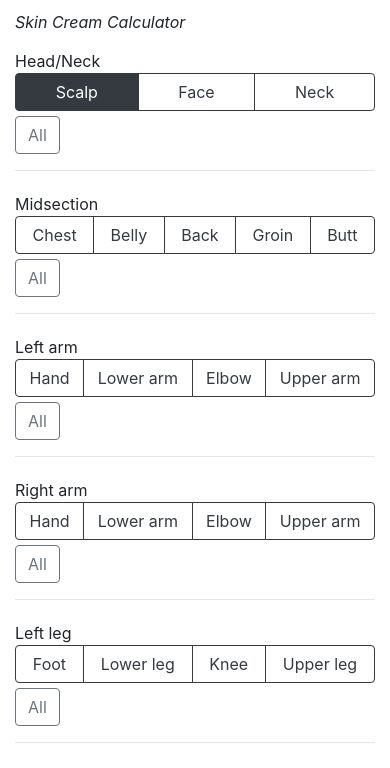
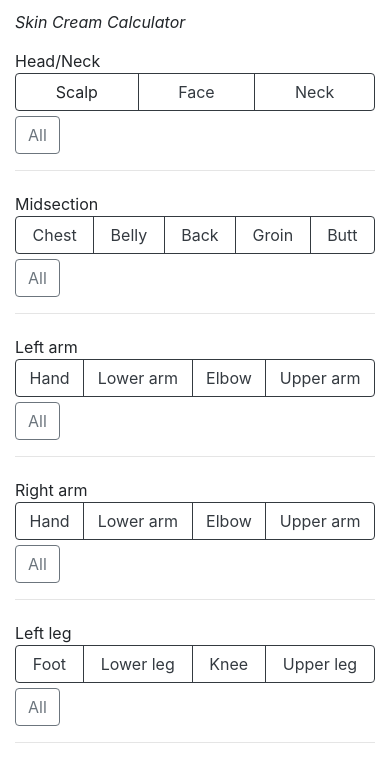
Before and after one commit to marwahaha/skin-cream-calc, a plain HTML site: page index.html in a window 390 px wide. In both pictures the pointer is over the button "Scalp". Shown: the top 768 px of the page. Drawn offline with Linux system fonts and the light colour scheme.

Commit message:
Fix mobile bug

```diff
--- a/index.html
+++ b/index.html
@@ -51,6 +51,11 @@
 
     .active {
         font-weight: bold;
+    }
+
+    .btn:hover {
+        background-color: inherit;
+        color: inherit;
     }
 
     .title {
@@ -321,15 +326,6 @@
                     </div>
                 </div>
                 <hr />
-                <!-- <hr />
-                <div class='row'>
-                    <div class='col col col-12 col-md-2'>
-                        Height/Weight
-                    </div>
-                    <div class="col">
-                        <input type="number" value="5"> feet <input type="number" value="6"> inches; <input type="number" value="160"> lbs
-                    </div>
-                </div> -->
                 <div class='row output'>
                     <div class="col col-12 col-md-6">
                         <strong>Percent of body covered:</strong> <span id="percentbodycovered"></span>&#37;
```
